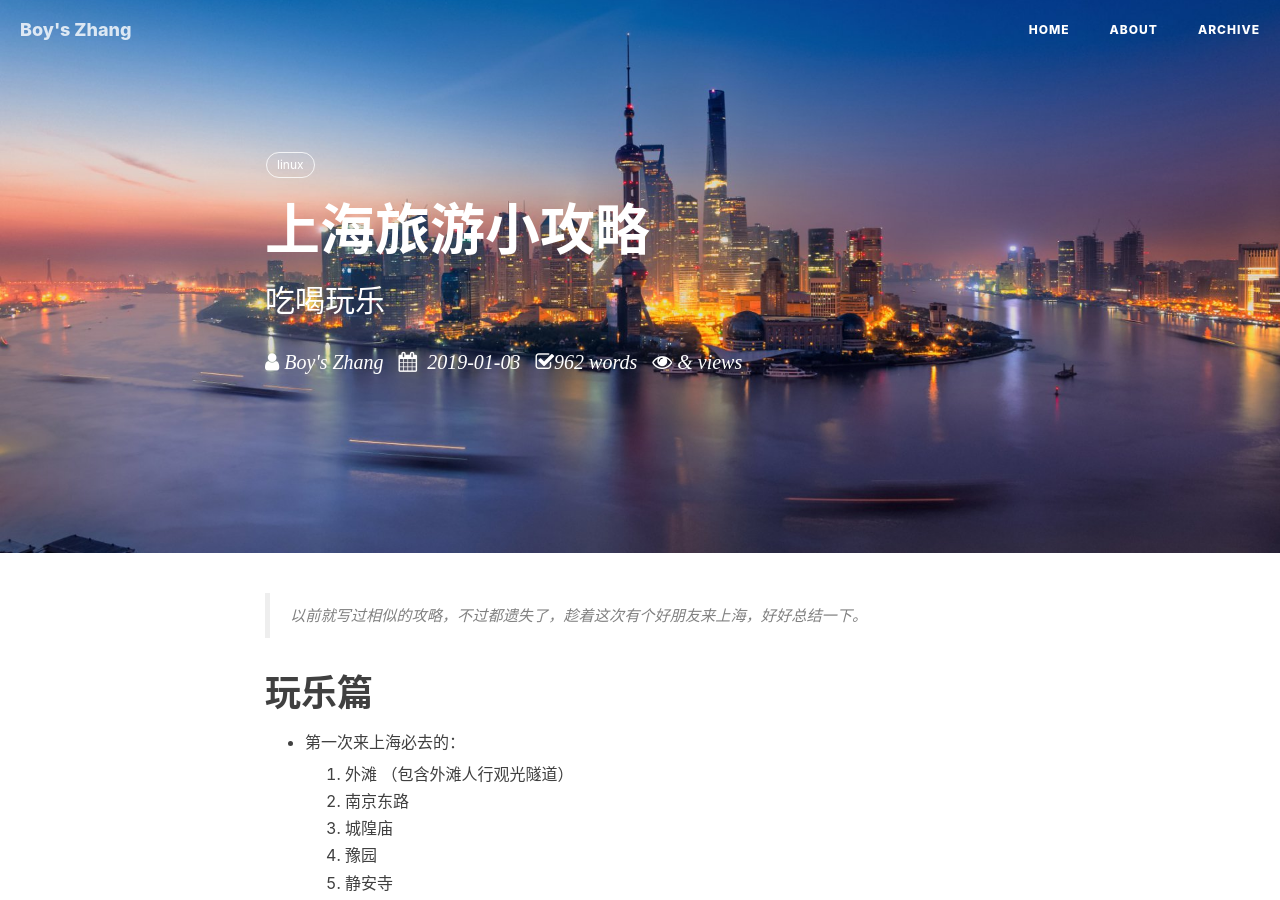
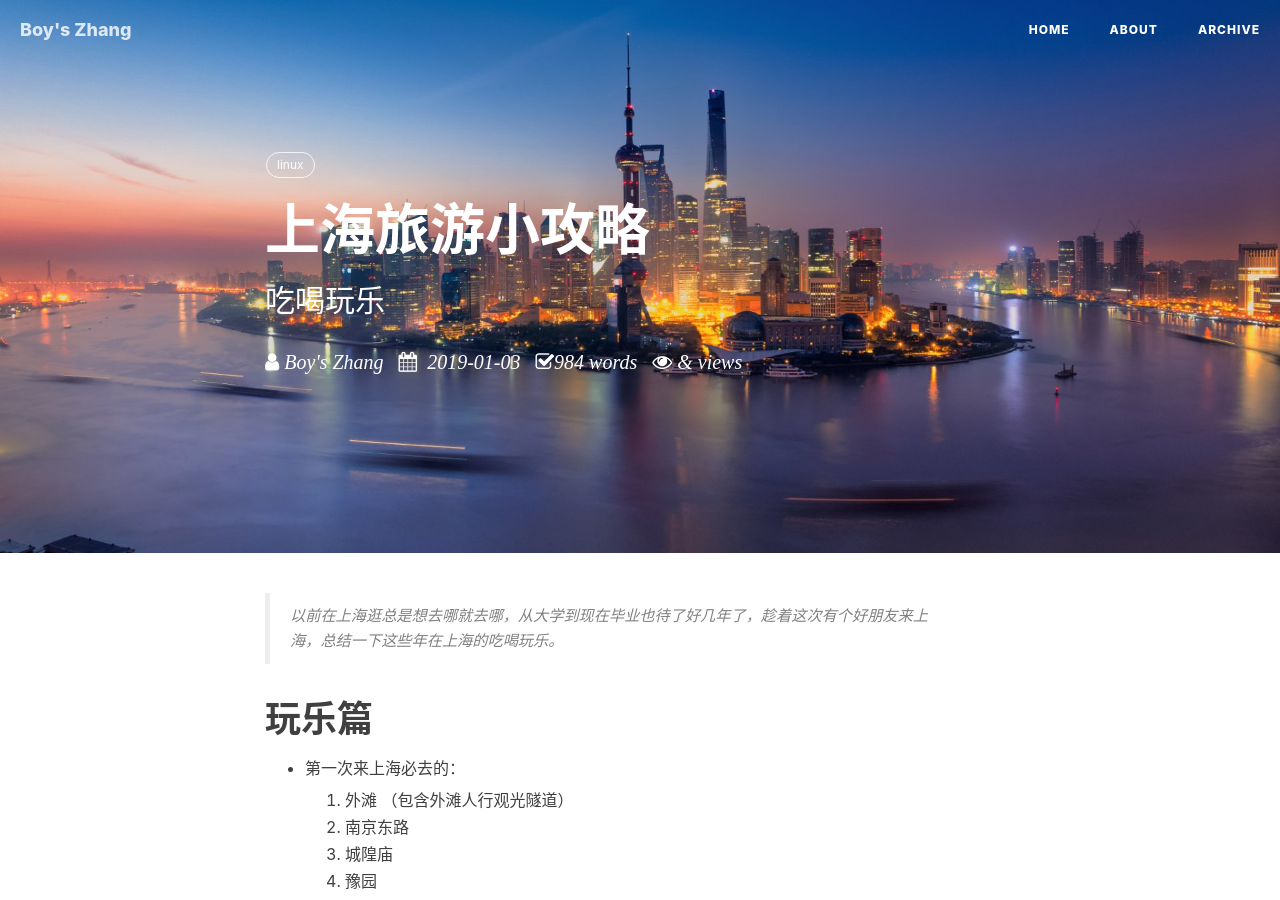
Before and after one commit to playboyzhang/playboyzhang.github.io, a Jekyll site: the page built from _posts/2019-01-03-playinshanghai.md, in a window 1280 px wide and 900 px high. Built offline with Jekyll 4.4.1, drawn with Linux system fonts in a browser that asks for light colours; nearby versions of some CDN libraries; comment, search, counter and statistics services are not loaded.

Commit message:
修改简介

```diff
--- a/_posts/2019-01-03-playinshanghai.md
+++ b/_posts/2019-01-03-playinshanghai.md
@@ -9,7 +9,7 @@ tags:
   - linux
 ---
 
-> 以前就写过相似的攻略，不过都遗失了，趁着这次有个好朋友来上海，好好总结一下。
+> 以前在上海逛总是想去哪就去哪，从大学到现在毕业也待了好几年了，趁着这次有个好朋友来上海，总结一下这些年在上海的吃喝玩乐。
 
 
 
```
